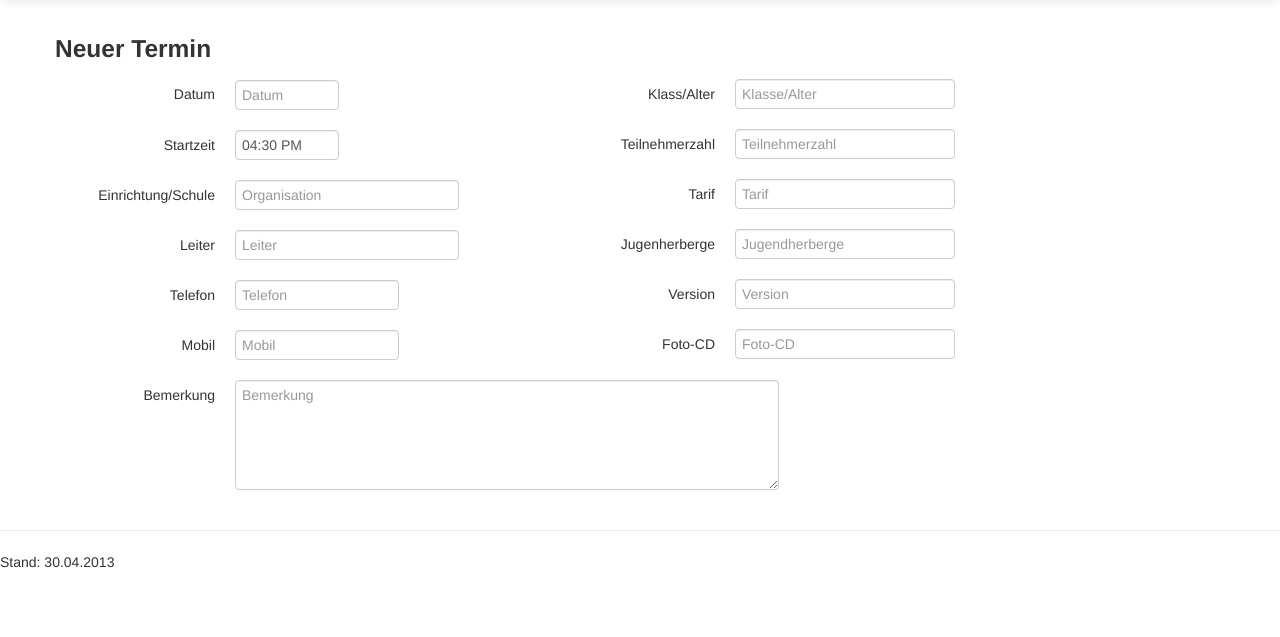
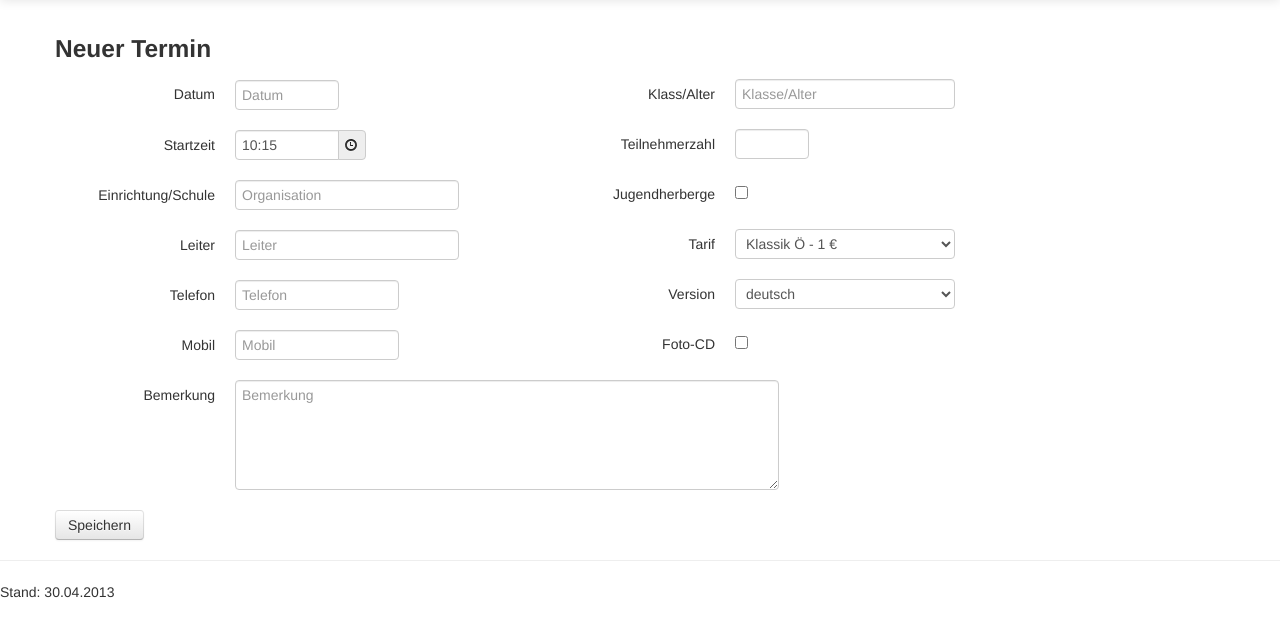
Before and after one commit to mtthff/No-Cold-Calls, a PHP site: page /form-appointment.php in a window 1280 px wide. Shown: the part 41-678 px from the top of the page. Run offline with PHP 8.4, Linux system fonts and the light colour scheme.

Commit message:
am appointmentform weitergearbeitet

```diff
--- a/form-appointment.php
+++ b/form-appointment.php
@@ -101,43 +101,46 @@
           <div class="span12">
             <h3>Neuer Termin</h3>
           </div>
-          <form class="form-horizontal">
+          <form class="form-horizontal" action="show_submitted_data.php" method="post">
               <div class="span5">
 
               <div class="control-group">
                 <label class="control-label" for="inputDate">Datum</label>
                 <div class="controls">
-                    <input class="datepicker input-small" class="" type="text" placeholder="Datum">
+                    <input type="text" name="datum" class="datepicker input-small" placeholder="Datum">
                 </div>
               </div>
               <div class="control-group">
                 <label class="control-label" for="inputStarttime">Startzeit</label>
                 <div class="controls">
-                    <input id="timepicker1" type="text" class="input-small" placeholder="Startzeit">
+                    <div class="input-append bootstrap-timepicker">
+                        <input type="text" class="timepicker input-small" placeholder="Startzeit">
+                        <span class="add-on"><i class="icon-time"></i></span>
+                    </div>
                 </div>
               </div>
               <div class="control-group">
                 <label class="control-label" for="inputOrganisation">Einrichtung/Schule</label>
                 <div class="controls">
-                  <input type="text" class="input-large" id="inputOrganisation" placeholder="Organisation">
+                  <input type="text" name="organisation" class="input-large" id="inputOrganisation" placeholder="Organisation">
                 </div>
               </div>
               <div class="control-group">
                 <label class="control-label" for="inputCustomer">Leiter</label>
                 <div class="controls">
-                  <input type="text" class="input-large" id="inputCustomer" placeholder="Leiter">
+                  <input type="text" name="customer" class="input-large" id="inputCustomer" placeholder="Leiter">
                 </div>
               </div>
               <div class="control-group">
                 <label class="control-label" for="inputPhone">Telefon</label>
                 <div class="controls">
-                  <input type="text" class="input-medium" id="inputPhone" placeholder="Telefon">
+                  <input type="text" name="phone" class="input-medium" id="inputPhone" placeholder="Telefon">
                 </div>
               </div>
               <div class="control-group">
                 <label class="control-label" for="inputMobil">Mobil</label>
                 <div class="controls">
-                  <input type="text" class="input-medium" id="inputMobil" placeholder="Mobil">
+                  <input type="text" name="mobil" class="input-medium" id="inputMobil" placeholder="Mobil">
                 </div>
               </div>
         </div>
@@ -145,37 +148,48 @@
               <div class="control-group">
                 <label class="control-label" for="inputClass">Klass/Alter</label>
                 <div class="controls">
-                  <input type="text" id="inputClass" placeholder="Klasse/Alter">
+                  <input type="text" name="class" id="inputClass" placeholder="Klasse/Alter">
                 </div>
               </div>
               <div class="control-group">
                 <label class="control-label" for="inputNumber">Teilnehmerzahl</label>
                 <div class="controls">
-                  <input type="text" id="inputNumber" placeholder="Teilnehmerzahl">
+                  <input type="text" name="number" id="inputNumber" class="input-mini">
+                </div>
+              </div>
+              <div class="control-group">
+                <label class="control-label" for="inputJuHe">Jugendherberge</label>
+                <div class="controls">
+                  <input type="checkbox" name="juhe" id="inputJuHe" value="true">
                 </div>
               </div>
               <div class="control-group">
                 <label class="control-label" for="inputTarif">Tarif</label>
                 <div class="controls">
-                  <input type="text" id="inputTarif" placeholder="Tarif">
-                </div>
-              </div>
-              <div class="control-group">
-                <label class="control-label" for="inputJuHe">Jugenherberge</label>
-                <div class="controls">
-                  <input type="text" id="inputJuHe" placeholder="Jugendherberge">
+                    <select name="tarif">
+                      <option selected value="1">Klassik Ö - 1 €</option>
+                      <option value="2">Premium Ö - 2 €</option>
+                      <option value="3">Klassik P - 3 €</option>
+                      <option value="4">Premium P - 6 €</option>
+                    </select>
                 </div>
               </div>
               <div class="control-group">
                 <label class="control-label" for="inputVersion">Version</label>
                 <div class="controls">
-                  <input type="text" id="inputVersion" placeholder="Version">
+                    <select name="version">
+                      <option selected value="1">deutsch</option>
+                      <option value="2">englisch</option>
+                      <option value="3">französisch</option>
+                      <option value="4">polnisch</option>
+                      <option value="5">russisch</option>
+                    </select>
                 </div>
               </div>
               <div class="control-group">
                 <label class="control-label" for="inputFotoCD">Foto-CD</label>
                 <div class="controls">
-                  <input type="text" id="inputFotoCD" placeholder="Foto-CD">
+                  <input type="checkbox" name="fotocd" id="inputFotoCD" value="true">
                 </div>
               </div>
         </div>
@@ -184,11 +198,12 @@
               <div class="control-group">
                 <label class="control-label" for="inputComment">Bemerkung</label>
                 <div class="controls">
-                    <textarea class="input-xxlarge" rows="5" id="inputComment" placeholder="Bemerkung"></textarea>
+                    <textarea name="comment" class="input-xxlarge" rows="5" id="inputComment" placeholder="Bemerkung"></textarea>
 
                 </div>
               </div>
 
+                  <button type="submit" class="btn">Speichern</button>
         </div>
             </form>
 
--- a/js/form-appointment.js
+++ b/js/form-appointment.js
@@ -4,6 +4,28 @@ $( document ).ready(function() {
         'autoclose': true
     });
 
-    $('#timepicker1').timepicker();
+    $('.timepicker').timepicker({
+        showMeridian: false,
+        minuteStep: 5,
+        defaultTime: '10:15 AM'
+    });
+
+    $('#inputJuHe').change(function(){
+        if($(this).is(':checked')){
+            $("select[name=tarif]").val('2').attr('selected',true);
+        }
+    });
+
+    $('select[name=tarif]').change(function(){
+        var tarif = $(this).val();
+        if(tarif == 2 || tarif == 4){
+            $('input[name=fotocd]').prop('checked',true).parent().addClass("hidden").parent().append('<div class="controls" id="fotocdreadonly"><i class="icon-ok"></i></div>');
+
+        }else{
+            $('input[name=fotocd]').prop('checked',false).parent().removeClass("hidden");
+            $('#fotocdreadonly').remove();
+
+        }
+    });
 
 });
```
Also changed, not shown: show_submitted_data.php (added, +87 -0 lines).
